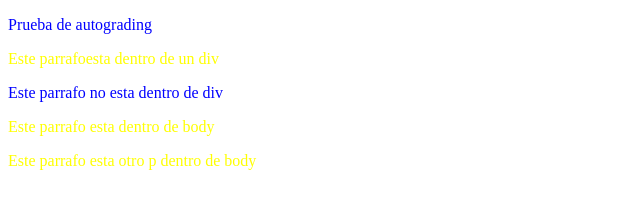
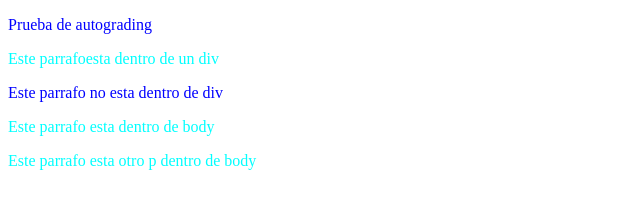
Before and after one commit to apaez698/laboratorio-1-web-personal-apaez698, a plain HTML site: page index.html in a window 1280 px wide. Shown: the whole page, without its empty margins (0-640 px from the left). Drawn offline with Linux system fonts and the light colour scheme.

Commit message:
Change Color

```diff
--- a/styles.css
+++ b/styles.css
@@ -20,5 +20,5 @@ p:hover{
 }
 
 p:not(.clase1){
-  color:yellow
+  color:aqua
 }
```
